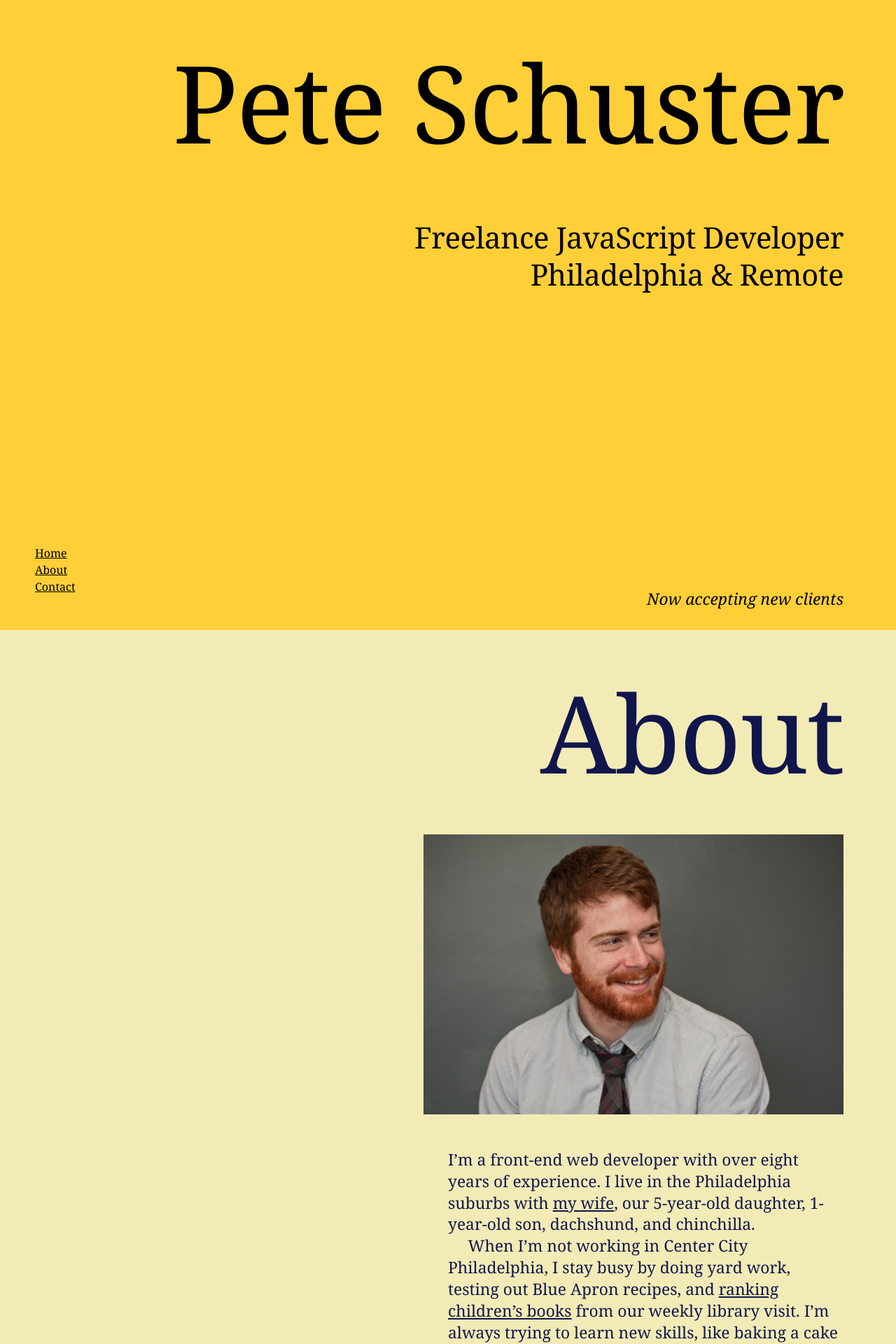
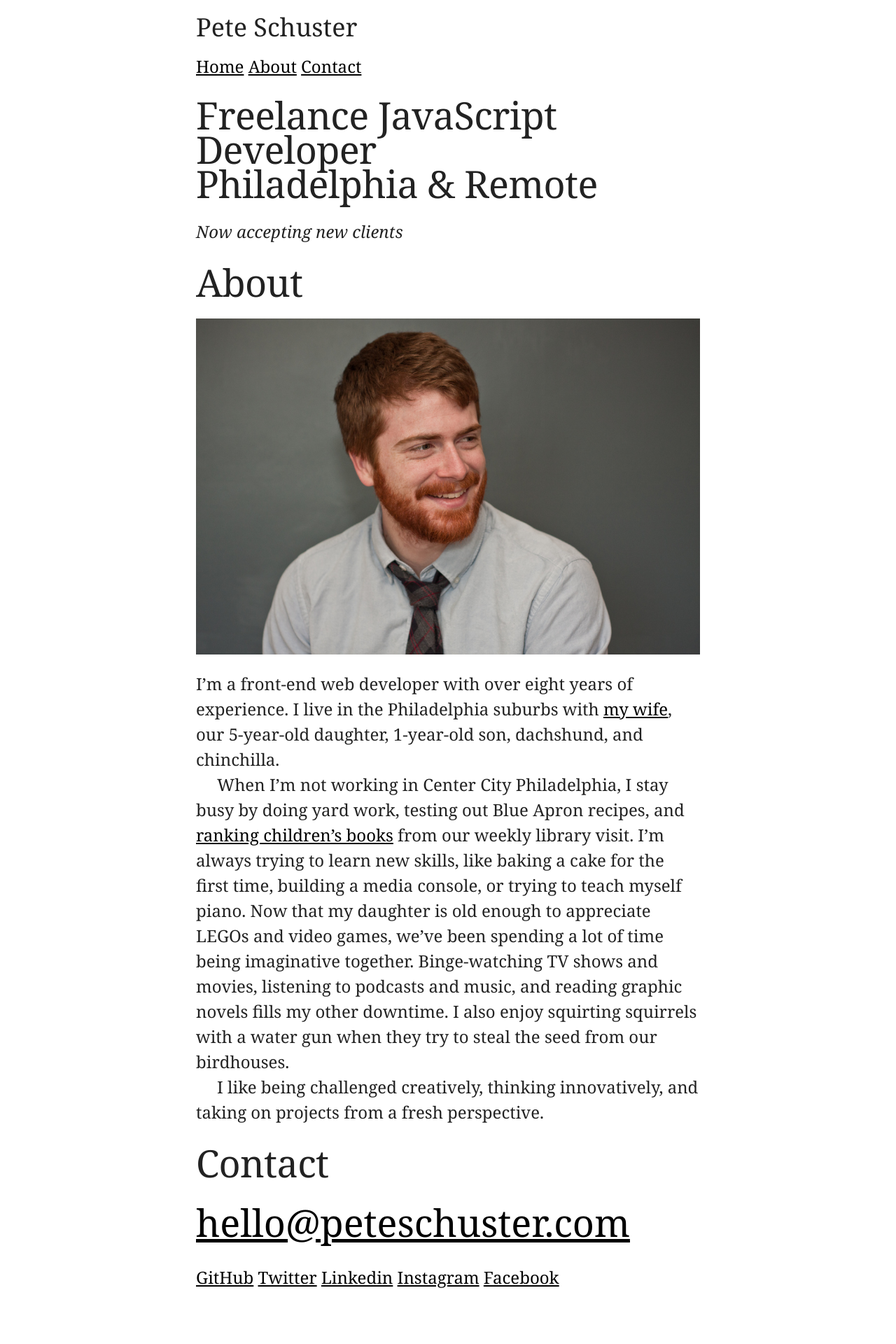
Before and after one commit to PeteSchuster/peteschuster.com, a Jekyll site: the page built from index.html, in a window 1280 px wide. Shown: the top 1920 px of the page at 70% size. Built offline with Jekyll 4.4.1, drawn with Linux system fonts in a browser that asks for light colours; after the commit the page ends 1873 px from its top, so only the background shows below that.

Commit message:
updates jekyll and layout
commit b278d415ceb6ddd606a893f786598a11456f9147
Author: Pete Schuster <peter_schuster@cable.comcast.com>
Date:   Mon Nov 2 13:48:11 2020 -0500

    update margin

commit 880ed79aab9507a3473f5c844a112e7b4026da86
Author: Pete Schuster <peter_schuster@cable.comcast.com>
Date:   Mon Nov 2 13:41:37 2020 -0500

    adds fluid type

commit 6f7bea705e3d83bdf70c917373dcbf52f1717a22
Author: Pete Schuster <peter_schuster@cable.comcast.com>
Date:   Mon Nov 2 13:36:21 2020 -0500

    update layout

commit 01be87f504360cb6cd2a5220bf1e566ae2572e59
Author: Pete Schuster <peter_schuster@cable.comcast.com>
Date:   Mon Nov 2 13:02:42 2020 -0500

    update ignore

commit 5dd98f1d3734651d4a7dc7c806e5a35f1cae8b7a
Author: Pete Schuster <peter_schuster@cable.comcast.com>
Date:   Mon Nov 2 13:01:37 2020 -0500

    update lock

```diff
--- a/_includes/header.html
+++ b/_includes/header.html
@@ -1,4 +1,5 @@
 <header class="page-header" role="banner">
+  <p class="heading3">Pete Schuster</p>
   <nav class="nav" role="navigation">
     <a href="#home">Home</a>
     <a href="#about">About</a>
--- a/_includes/modules/title.html
+++ b/_includes/modules/title.html
@@ -1,9 +1,6 @@
-<div id="home" class="page-section text-right--at-768 yellow">
-  <div class="page-section__header">
-    <p class="heading1">Pete Schuster</p>
-  </div>
+<div class="page-section">
   <div class="page-section__content">
-    <h1 class="heading2">
+    <h1>
       Freelance JavaScript Developer<br />
       Philadelphia & Remote
     </h1>
--- /dev/null
+++ b/_sass/_layout.scss
@@ -0,0 +1,3 @@
+@import 'layout/base';
+@import 'layout/navigation';
+@import 'layout/app';
--- a/_sass/base/_defaults.scss
+++ b/_sass/base/_defaults.scss
@@ -5,7 +5,7 @@
 }
 
 html {
-  font-size: 100%;
+  @include fluid-type($min_width, $max_width, $min_font, $max_font);
   overflow-y: scroll;
   box-sizing: border-box;
   font-family: Georgia, serif;
--- a/_sass/base/_typography.scss
+++ b/_sass/base/_typography.scss
@@ -1,39 +1,32 @@
 h1,
 .heading1 {
+  font-size: $mod_1 * $mod_1 * $mod_1 * $mod_1 * 1rem;
+  @include fluid-type($min_width, $max_width, $mod_1*$mod_1*$mod_1 *$min_font, $mod_2*$mod_2*$mod_2 *$min_font);
   margin: .5em 0;
-  font-size: 16vw;
   letter-spacing: -.0125em;
   font-weight: 400;
   line-height: .9em;
 }
 
-@media only screen and (min-width: 48em) {
-  h1,
-  .heading1 {
-    font-size: 12vw;
-  }
-}
-
 h2,
 .heading2 {
-  font-size: 3rem;
-  font-size: calc(28px + (48 - 28) * ((100vw - 320px)/ (1680 - 320)));
+  font-size: $mod_1*$mod_1*$mod_1 *1rem;
+  @include fluid-type($min_width, $max_width, $mod_1*$mod_1*$mod_1 *$min_font, $mod_2*$mod_2*$mod_2 *$min_font);
   line-height: 1.25em;
   font-weight: 400;
+  margin: .5em 0;
 }
 
 h3,
 .heading3 {
-  font-size: 2rem;
-  font-size: calc(24px + (32 - 24) * ((100vw - 320px)/ (1680 - 320)));
+  font-size: $mod_1*$mod_1 *1rem;
+  @include fluid-type($min_width, $max_width, $mod_1*$mod_1 *$min_font, $mod_2*$mod_2 *$min_font);
   line-height: 1.15em;
+  margin: .5em 0;
 }
 
 p {
   margin-bottom: 1.25em;
-  font-size: 1.5rem;
-  font-size: calc(20px + (24 - 20) * ((100vw - 320px)/ (1680 - 320)));
-  line-height: 1.35em;
 }
 
 p + p {
@@ -62,12 +55,3 @@ li {
   margin: 0;
   padding: 0;
 }
-
-.text-left    { text-align: left; }
-.text-right   { text-align: right; }
-.text-right--at-768   {
-  @media only screen and (min-width: 48em) {
-    text-align: right;
-  }
-}
-.text-center  { text-align: center; }
--- /dev/null
+++ b/_sass/layout/_app.scss
@@ -0,0 +1,9 @@
+.page-app {
+  padding: 0 12px;
+
+  @media only screen and (min-width: 48em) {
+    padding: 0 24px;
+    max-width: 768px;
+    margin: 0 auto;
+  }
+}
--- /dev/null
+++ b/_sass/layout/_base.scss
@@ -0,0 +1,3 @@
+.content-image {
+  margin-bottom: 24px;
+}
--- /dev/null
+++ b/_sass/layout/_navigation.scss
@@ -0,0 +1 @@
+.nav {}
--- a/_sass/main.scss
+++ b/_sass/main.scss
@@ -1,78 +1,34 @@
-//Vendors
-//contains all the CSS files from
-//external libraries and frameworks
-@import 'vendor';
-
-@import 'base';
-
-.page-section {
-  min-height: 100vh;
-  display: flex;
-  flex-direction: column;
-  padding: 0 20px;
-
-  @media only screen and (min-width: 48em) {
-    padding: 0 75px;
-  }
+@function strip-unit($value) {
+  @return $value / ($value * 0 + 1);
 }
 
-.page-section__content {
-  flex: 1;
+@mixin fluid-type($min-vw, $max-vw, $min-font-size, $max-font-size) {
+  $u1: unit($min-vw);
+  $u2: unit($max-vw);
+  $u3: unit($min-font-size);
+  $u4: unit($max-font-size);
 
-  p {
-    @media only screen and (min-width: 48em) {
-      padding-left: 50%;
+  @if $u1 == $u2 and $u1 == $u3 and $u1 == $u4 {
+    & {
+      font-size: $min-font-size;
+      @media screen and (min-width: $min-vw) {
+        font-size: calc(#{$min-font-size} + #{strip-unit($max-font-size - $min-font-size)} * ((100vw - #{$min-vw}) / #{strip-unit($max-vw - $min-vw)}));
+      }
+      @media screen and (min-width: $max-vw) {
+        font-size: $max-font-size;
+      }
     }
   }
 }
 
-.content-image {
-  text-align: right;
-  margin-bottom: 50px;
+$min_width: 320px;
+$max_width: 1200px;
+$min_font: 16px;
+$max_font: 24px;
 
-  img {
-    width: 600px;
-  }
-}
+$mod_1: 1.2; // mobile
+$mod_2: 1.5; // desktop
 
-.nav {
-  position: fixed;
-  left: 50px;
-  bottom: 50px;
-
-  a {
-    display: block;
-  }
-}
-
-.page-header {
-  display: none;
-
-  @media only screen and (min-width: 48em) {
-    display: block;
-  }
-}
-
-.yellow {
-  background: #FFCF38;
-  color: #000;
-
-  a {
-    color: #000;
-  }
-}
-.green {
-  background: #00ffa2;
-  color: #004466;
-
-  a {
-    color: #004466;
-  }
-}
-.tan {
-  background: #f3ebb6;
-  color: #10164c;
-  a {
-    color: #10164c;
-  }
-}
+@import 'vendor';
+@import 'base';
+@import 'layout';
```
Also changed, not shown: Gemfile (+1 -12 lines), Gemfile.lock, 1 other file.
